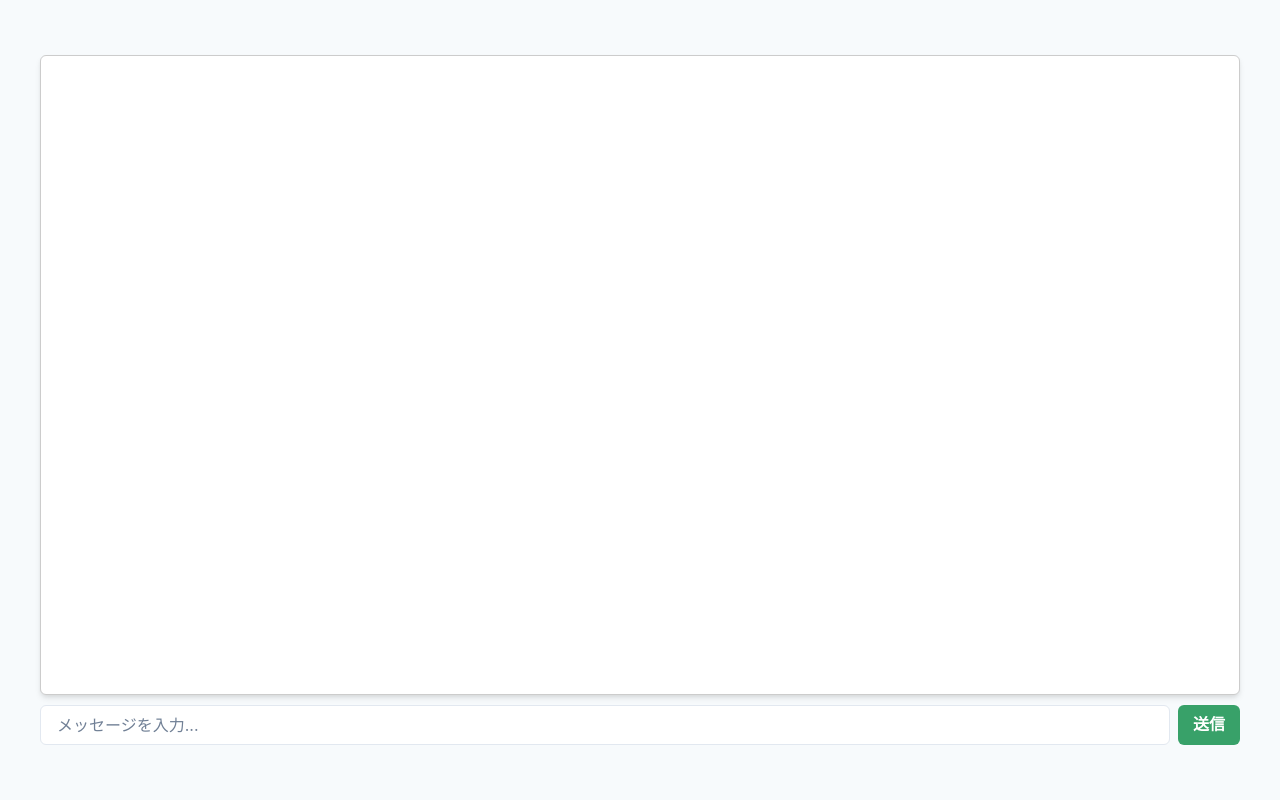
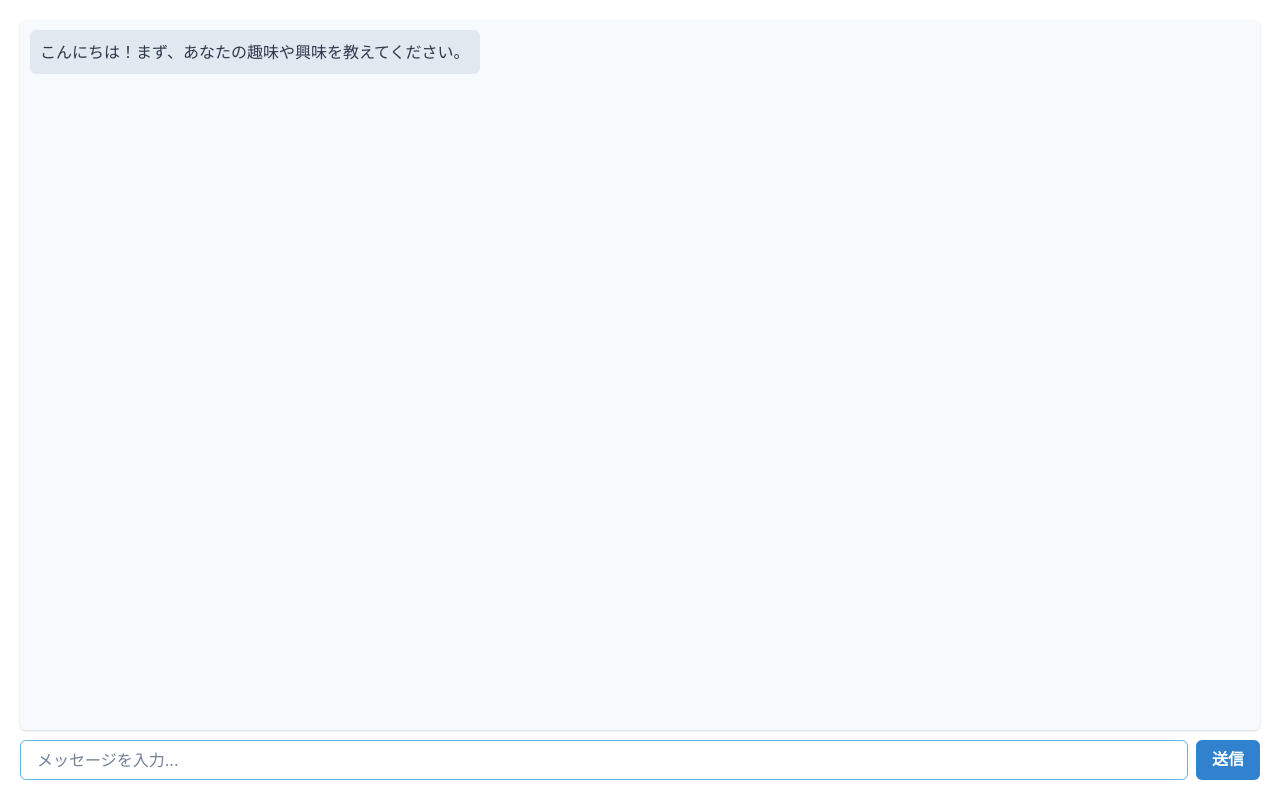
Before and after one commit to s1f102202730/region-team-project, a Next.js app: page /chat in a window 1280 px wide. Built offline with nearby package versions, Linux system fonts and the light colour scheme.

Commit message:
rayout change

```diff
--- a/app/api/ask/route.ts
+++ b/app/api/ask/route.ts
@@ -1,6 +1,8 @@
+// サーバーサイドAPI
 import { NextResponse } from 'next/server';
 import OpenAI from 'openai';
 
+// OpenAIクライアントのセットアップ
 const openai = new OpenAI({
   apiKey: process.env.NEXT_PUBLIC_OPENAI_API_KEY!,
   baseURL: process.env.NEXT_PUBLIC_OPENAI_API_BASE,
@@ -8,27 +10,22 @@ const openai = new OpenAI({
 
 export async function POST(request: Request) {
   try {
-    const { message, season, time, weather, activity, budget } = await request.json();
+    // クライアントから送信されたメッセージを取得
+    const { message } = await request.json();
 
-    const prompt = `
-      あなたは旅行プランナーです。日本を訪れる外国人観光客に対し、次の条件に基づいておすすめの観光地を提案してください:
-      - 季節: ${season}
-      - 場所: ${message}
-      - アクティビティ: ${activity}
-      - 予算: ${budget}
-      - 天気: ${weather}
-      これらを考慮して、適切な観光地を提案し、その理由を詳細に説明してください。
-    `;
-
+    // OpenAI APIを使って応答を生成
     const completion = await openai.chat.completions.create({
-      messages: [{ role: 'user', content: prompt }],
-      model: "gpt-4",
+      messages: [{ role: 'user', content: message }],
+      model: "gpt-4o-mini",
     });
 
-    const answer = completion.choices[0]?.message?.content || "No response available";
+    // AIからの回答
+    const answer = completion.choices[0].message?.content || "No response";
+
+    // JSON形式でクライアントに返す
     return NextResponse.json({ response: answer });
   } catch (error) {
     console.error('Error in API route:', error);
-    return NextResponse.json({ error: 'AIからの応答を取得できませんでした。' }, { status: 500 });
+    return NextResponse.json({ error: 'Failed to get response from AI' }, { status: 500 });
   }
 }
--- a/app/chat/components/chatbox.tsx
+++ b/app/chat/components/chatbox.tsx
@@ -1,4 +1,4 @@
-import React, { useState } from 'react';
+import React, { useState, useEffect } from 'react';
 import { Box, Input, Button, VStack, HStack, Text } from '@chakra-ui/react';
 import { ask } from '../../../lib/api';
 
@@ -10,104 +10,125 @@ type Message = {
 const ChatBox: React.FC = () => {
   const [message, setMessage] = useState<string>("");
   const [messages, setMessages] = useState<Message[]>([]);
-  const [step, setStep] = useState<number>(1);
-  const [season, setSeason] = useState<string>("");
-  const [location, setLocation] = useState<string>("");
-  const [activity, setActivity] = useState<string>("");
-  const [budget, setBudget] = useState<string>("");
+  const [step, setStep] = useState<number>(1); // 会話フローを管理するステップ
+  const [hobby, setHobby] = useState<string>(""); // 趣味や興味
+  const [age, setAge] = useState<string>(""); // 年齢
+  const [location, setLocation] = useState<string>(""); // 場所
+  const [activity, setActivity] = useState<string>(""); // やりたいこと
+
+  // 初回にAIから質問を投げかける
+  useEffect(() => {
+    const initialMessage = {
+      text: "こんにちは！まず、あなたの趣味や興味を教えてください。",
+      sender: 'ai' as const,
+    };
+    setMessages([initialMessage]);
+  }, []);
 
   const handleSend = async () => {
     if (message.trim()) {
-      const newMessages: Message[] = [...messages, { text: message, sender: 'user' }];
+      const newMessages: Message[] = [
+        ...messages,
+        { text: message, sender: 'user' },
+      ];
       setMessages(newMessages);
 
-      let response = "";
+      let prompt = '';
 
-      switch (step) {
-        case 1: // 会話の開始
-          response = "こんにちは！旅行の計画を立てましょう。最初に、旅行する季節を教えてください。";
-          setStep(2);
+      // ステップごとのプロンプト作成
+      switch(step) {
+        case 1:
+          // 趣味や興味に関する質問
+          prompt = `ユーザーの回答から趣味や興味を抽出し、次の質問を生成してください。人間同士の会話のような自然な口調にしてください。\n\nユーザー入力: "${message}"`;
           break;
-        case 2: // 季節を尋ねる
-          setSeason(message);
-          response = "素晴らしい！次に、旅行したい場所はどこですか？";
-          setStep(3);
+        case 2:
+          // 年齢に関する質問
+          setHobby(message); // 趣味や興味を保存
+          prompt = `ユーザーは「${hobby}」に興味があります。次に年齢を質問し、年齢を抽出してください。人間同士の会話のような自然な口調にしてください。\n\nユーザー入力: "${message}"`;
           break;
-        case 3: // 場所を尋ねる
-          setLocation(message);
-          response = "いい選択です！どんなアクティビティを楽しみたいですか？";
-          setStep(4);
+        case 3:
+          // 場所に関する質問
+          setAge(message); // 年齢を保存
+          prompt = `ユーザーは${age}歳です。次に旅行したい場所（地名や地方）を質問し、場所を抽出してください。人間同士の会話のような自然な口調にしてください。\n\nユーザー入力: "${message}"`;
           break;
-        case 4: // アクティビティを尋ねる
-          setActivity(message);
-          response = "それでは、予算はどのくらいですか？";
-          setStep(5);
+        case 4:
+          // やりたいことに関する質問
+          setLocation(message); // 場所を保存
+          prompt = `ユーザーは「${location}」に行きたいです。次に旅行中にやりたいことを質問し、やりたいことを抽出してください。人間同士の会話のような自然な口調にしてください。\n\nユーザー入力: "${message}"`;
           break;
-        case 5: // 予算を尋ねる
-          setBudget(message);
-
-          // APIを呼び出して提案を取得
-          response = "提案を作成しています。少々お待ちください...";
-          setMessages(prevMessages => [...prevMessages, { text: response, sender: 'ai' }]);
-
-          const apiResponse = await ask({
-            message: `提案をお願いします！季節: ${season}, 場所: ${location}, アクティビティ: ${activity}, 予算: ${budget}`,
-            season,
-            time: "",  // 追加で時間の詳細が必要ならここに入力
-            weather: "" // 天気の詳細が必要ならここに入力
-          });
-
-          // APIのレスポンスを表示
-          response = apiResponse || "提案が見つかりませんでした。";
-          setStep(6);
-          break;
-        case 6: // 提案後のフォローアップ
-          response = "観光地の提案は以上です。他に質問があればどうぞ。";
-          setStep(1);  // 最初に戻る
+        case 5:
+          // 旅行プランの提案
+          setActivity(message); // やりたいことを保存
+          prompt = `ユーザーは「${activity}」をやりたいと考えています。これまでの情報（趣味: ${hobby}, 年齢: ${age}, 場所: ${location}, やりたいこと: ${activity}）を基に旅行プランを提案してください。`;
           break;
         default:
-          response = "エラーが発生しました。最初からやり直してください。";
-          setStep(1);
+          prompt = `旅行プランの提案が完了しました。`;
           break;
       }
 
+      const response = await ask(prompt);
+
       if (response) {
-        setMessages(prevMessages => [...prevMessages, { text: response, sender: 'ai' }]);
+        setMessages(prevMessages => [
+          ...prevMessages,
+          { text: response, sender: 'ai' }
+        ]);
+
+        // 次のステップに進む
+        setStep(step + 1);
+        setMessage(""); // メッセージ送信後にクリア
       }
-
-      setMessage("");  // メッセージ送信後にクリア
     }
   };
 
   return (
     <Box
-      width="100vw"
-      height="100vh"
+      width="100vw" // 画面全体の幅に
+      height="100vh" // 画面全体の高さに
+      bg="white" // ベースカラーを白に
+      padding="20px"
+      boxShadow="xl"
       display="flex"
       flexDirection="column"
-      justifyContent="center"
-      alignItems="center"
-      bg="gray.50"
-      padding="20px"
     >
-      <VStack spacing={4} width="100%" maxW="1200px" height="80vh" overflowY="scroll" bg="white" border="1px solid #ccc" borderRadius="md" boxShadow="md" padding="20px">
+      <VStack
+        spacing={4}
+        height="80vh" // メッセージリストの高さを画面の80%に
+        overflowY="scroll"
+        bg="gray.50" // メッセージエリアの背景色をライトグレーに
+        padding="10px"
+        borderRadius="md"
+        boxShadow="base"
+        marginBottom="10px"
+        flex="1"
+      >
         {messages.map((msg, index) => (
           <HStack key={index} justify={msg.sender === 'user' ? 'flex-end' : 'flex-start'} width="100%">
-            <Box padding="10px" borderRadius="md" bg={msg.sender === 'user' ? 'green.100' : 'gray.100'}>
+            <Box
+              padding="10px"
+              borderRadius="md"
+              bg={msg.sender === 'user' ? 'blue.100' : 'gray.200'} // ユーザー側のメッセージは青、AI側はグレーに
+              color={msg.sender === 'user' ? 'blue.700' : 'gray.700'} // 差し色に青を利用
+              maxWidth="70%" // メッセージの最大幅を調整
+            >
               <Text>{msg.text}</Text>
             </Box>
           </HStack>
         ))}
       </VStack>
-
-      <HStack spacing={2} width="100%" maxW="1200px" marginTop="10px">
+      <HStack spacing={2} width="100%">
         <Input
           value={message}
           onChange={(e) => setMessage(e.target.value)}
           placeholder="メッセージを入力..."
-          bg="white"
+          flex="1"
+          bg="white" // 入力欄の背景色を白に
+          borderColor="blue.300" // 枠線を青に
+          _focus={{ borderColor: 'blue.500', boxShadow: '0 0 0 2px rgba(66, 153, 225, 0.6)' }} // フォーカス時の青
         />
-        <Button onClick={handleSend} colorScheme="green">送信</Button>
+        <Button onClick={handleSend} colorScheme="blue">
+          送信
+        </Button>
       </HStack>
     </Box>
   );
--- a/lib/api.ts
+++ b/lib/api.ts
@@ -1,26 +1,23 @@
 // クライアントサイドのAPI呼び出し関数
 
-interface AskPayload {
-  message: string;
-  season: string;
-  time: string;
-  weather: string;
-}
-
-export async function ask(payload: AskPayload) {
+export async function ask(message: string): Promise<string | null> {
   try {
     const response = await fetch('/api/ask', {
       method: 'POST',
       headers: {
         'Content-Type': 'application/json',
       },
-      body: JSON.stringify(payload),
+      body: JSON.stringify({ message }),
     });
+
+    if (!response.ok) {
+      throw new Error('Failed to fetch AI response');
+    }
 
     const data = await response.json();
     return data.response;
   } catch (error) {
-    console.error("Error asking the API:", error);
+    console.error('Error in ask function:', error);
     return null;
   }
 }
```
